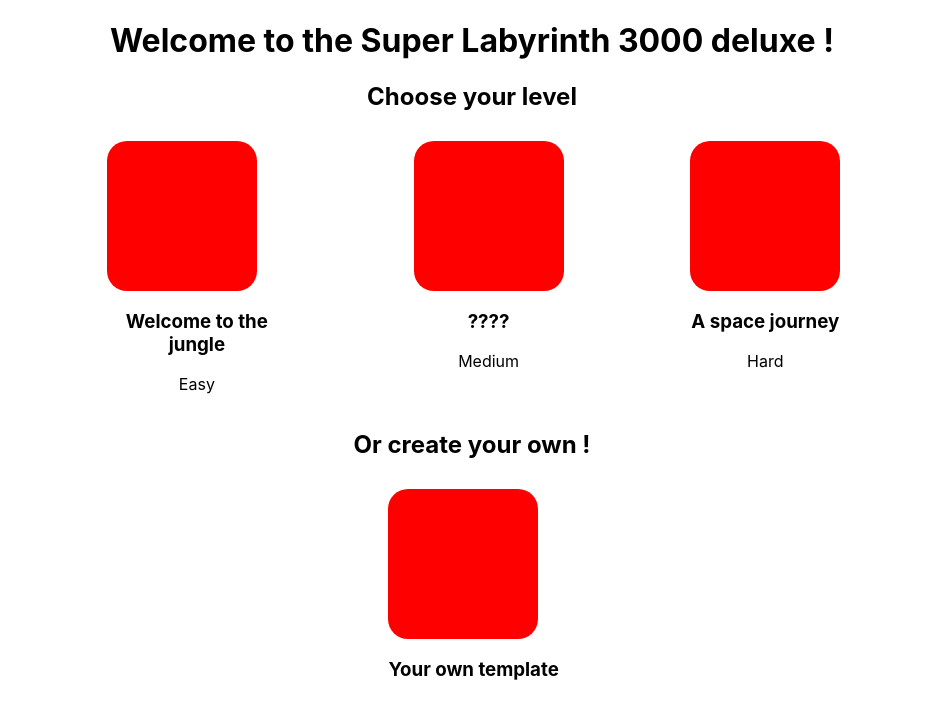
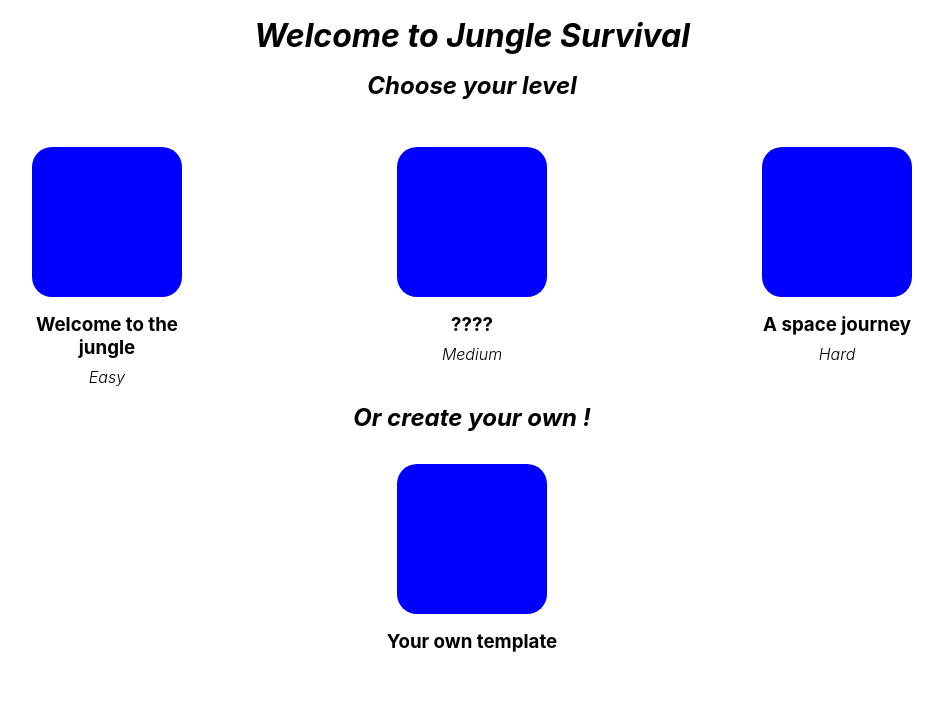
Before and after one commit to AtnRic/projet_fin_cir1, a PHP site: page /pages/home.php in a window 1280 px wide. Shown: the top 719 px of the page, without its empty margins (168-1111 px from the left). Run offline with PHP 8.4, Linux system fonts and the light colour scheme; some libraries are stand-ins or nearby versions.

Commit message:
Éléments centrés

```diff
--- a/web/css/home.css
+++ b/web/css/home.css
@@ -1,38 +1,78 @@
+@import url('https://fonts.googleapis.com/css2?family=Montserrat:ital,wght@0,500;1,300;1,800&display=swap');
+
 *{
-    font-family:  -apple-system, BlinkMacSystemFont, 'Segoe UI', Roboto, Oxygen, Ubuntu, Cantarell, 'Open Sans', 'Helvetica Neue', sans-serif;
+    font-family:  -apple-system, BlinkMacSystemFont, 'Montserrat', 'Segoe UI', Roboto, Oxygen, Ubuntu, Cantarell, 'Open Sans', 'Helvetica Neue', sans-serif;
+    padding: 0;
+    margin: 0;
 }
-body{
-    display: block;
+
+.title  {
+    padding-top: 2vh;
+    text-align: center;
+    font-style: italic;
+    font-size: 4vh;
 }
-h1, h2, h3, p{
-    text-align: center;
+
+.sub {
+    font-size: 3vh;
 }
-h2{
-    margin-bottom: 30px;
-}
+
 .container{
     display: flex;
     flex-wrap: wrap;
     justify-content: center;
     flex-direction: row;
-    align-content: center;
-    align-items: flex-start;
-    width: 99vw;
-    margin-left: 0;
+    width: 100vw;
+    justify-content: space-evenly;
 }
+
+.center {
+    position: absolute;
+    top: 50%;
+    left:50%;
+    transform: translate(-50%, -50%);
+}
+
+/* Boutons de niveau */
+
+.but {
+    display: block;
+    width: 100%;
+    justify-content: center;
+}
+
+.but h3 {
+    margin-top: 2vh;
+    width: 100%;
+    text-align: center;
+}
+
+.but p {
+    margin-top: 1vh;
+    width: 100%;
+    text-align: center;
+    font-style: italic;
+    font-weight: 300;
+}
+
+.own {
+    padding-bottom: 4vh;
+}
+
 .tuile{
+    margin: 0 auto;
     width: 150px;
     height: 150px;
     border-radius: 20px;
-    background-color: red;
+    background-color: blue;
 }
+
 .easy, .medium, .hard, .create{
     display: block;
     max-width: 180px;
-    margin-left: 5%;
-    margin-right: 5%;
     transition-duration: 0.2s;
 }
+
 .easy:hover, .medium:hover, .hard:hover, .create:hover{
     transform: scale(1.15);
 }
--- a/web/pages/home.php
+++ b/web/pages/home.php
@@ -10,31 +10,35 @@ require '../tools/header.php';
 require '../tools/_main_tools.php';
 ?>
 <body>
-<h1>Welcome to the Super Labyrinth 3000 deluxe !</h1>
-<h2>Choose your level</h2>
-<div class="container">
-    <div class="easy">
+<div class="header">
+    <h1 class="title">Welcome to Jungle Survival</h1>
+    <h2 class="title sub">Choose your level</h2>
+</div>
+<div class="center">
+<div class="container level">
+    <div class="easy but">
         <div class="tuile"></div>
         <h3>Welcome to the jungle</h3>
         <p>Easy</p>
     </div>
-    <div class="medium">
+    <div class="medium but">
         <div class="tuile"></div>
         <h3>????</h3>
         <p>Medium</p>
     </div>
-    <div class="hard">
+    <div class="hard but">
         <div class="tuile"></div>
         <h3>A space journey</h3>
         <p>Hard</p>
     </div>
 </div>
-<h2>Or create your own !</h2>
-<div class="container">
-    <div class="create">
+<h2 class="title sub own">Or create your own !</h2>
+<div class="container ">
+    <div class="create but">
         <div class="tuile"></div>
         <h3>Your own template</h3>
     </div>
 </div>
+</div>
 
 </body>
```
